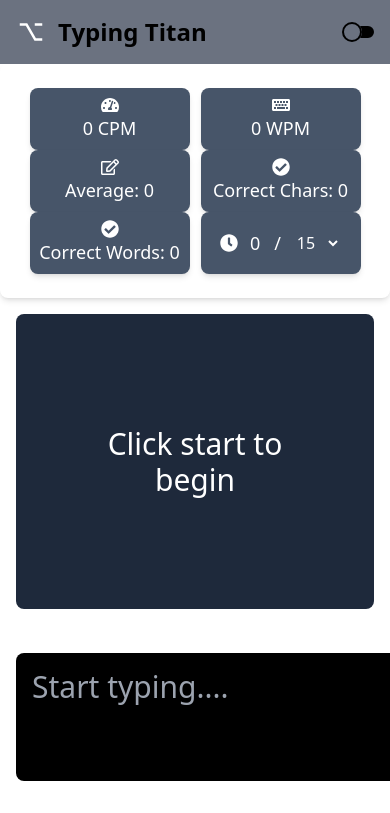
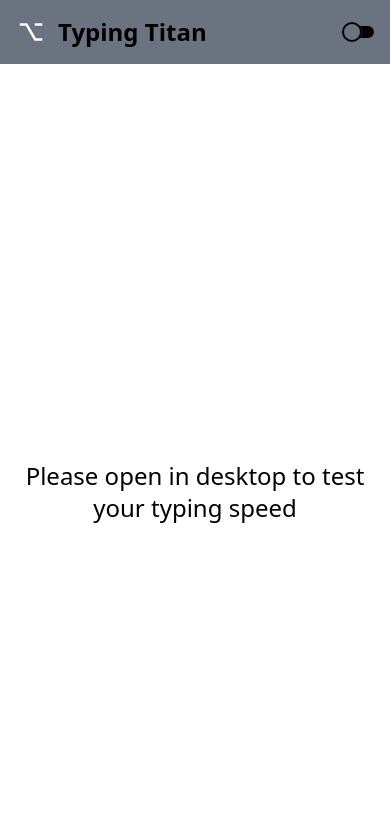
Before and after one commit to Tribhuvan-Web/typing-titans, a React (Vite) app: page / in a window 390 px wide. Shown: the top 813 px of the page. Built offline with nearby package versions, Linux system fonts and the light colour scheme.

Commit message:
Added custom alert & restricted to open in mobile

```diff
--- a/src/App.jsx
+++ b/src/App.jsx
@@ -1,13 +1,42 @@
+import React, { useEffect, useState } from "react";
 import FooterComponent from "./components/FooterComponent";
 import MainComponents from "./components/MainComponents";
 import NavbarComponents from "./components/NavbarComponents";
 
 function App() {
+  const [isMobile, setIsMobile] = useState(false);
+
+  useEffect(() => {
+    const handleResize = () => {
+      setIsMobile(window.innerWidth <= 768); // Mobile view if screen width is less than or equal to 768px
+    };
+
+    window.addEventListener("resize", handleResize);
+    handleResize(); // Initialize check
+
+    return () => {
+      window.removeEventListener("resize", handleResize);
+    };
+  }, []);
+
   return (
     <>
-      <NavbarComponents />
-      <MainComponents />
-      <FooterComponent />
+      {isMobile ? (
+        <>
+          <NavbarComponents />
+          <div className="flex flex-col items-center justify-center h-screen">
+            <h1 className="text-2xl text-center mt-3">
+              Please open in desktop to test your typing speed
+            </h1>
+          </div>
+        </>
+      ) : (
+        <>
+          <NavbarComponents />
+          <MainComponents />
+          <FooterComponent />
+        </>
+      )}
     </>
   );
 }
--- /dev/null
+++ b/src/components/CustomAlert.jsx
@@ -0,0 +1,22 @@
+import React from "react";
+
+const CustomAlert = ({ cpm, wpm, average, onClose }) => {
+  return (
+    <div className="fixed inset-0 bg-gray-800 bg-opacity-75 flex justify-center items-center">
+      <div className="bg-white p-4 rounded-lg shadow-lg text-center">
+        <h2 className="text-2xl font-bold mb-4">Time's Up!</h2>
+        <p className="text-lg mb-2">CPM: {cpm}</p>
+        <p className="text-lg mb-2">WPM: {wpm}</p>
+        <p className="text-lg mb-4">Average: {average}</p>
+        <button
+          onClick={onClose}
+          className="bg-blue-500 text-white py-2 px-4 rounded"
+        >
+          Close
+        </button>
+      </div>
+    </div>
+  );
+};
+
+export default CustomAlert;
--- /dev/null
+++ b/src/components/ErrorComponent.jsx
@@ -0,0 +1,48 @@
+import { Input } from "postcss";
+import React from "react";
+
+const ErrorComponent = ({
+  inputText = "",
+  incorrectIndex,
+  incorrectValue = "",
+}) => {
+  return (
+    <div className="text-3xl flex flex-col items-center mt-4">
+      {incorrectIndex === null ? (
+        <div className="flex justify-center items-center bg-slate-100 p-4 rounded-lg shadow-md">
+          {inputText.split("").map((char, index) => (
+            <span
+              key={index}
+              className={`${
+                index === incorrectIndex
+                  ? "bg-red-200 text-red-500"
+                  : "bg-green-200 text-green-800"
+              } p-1 rounded mx-1`}
+            >
+              {char}
+            </span>
+          ))}
+        </div>
+      ) : (
+        <div className="flex flex-col justify-center  bg-slate-500 p-4 rounded-lg shadow-md">
+          <p className="text-blue-900 mb-2 text-lg font-semibold">
+            There is an error:
+          </p>
+          <p>
+            <span className="font-light text-white">Entered value :</span>
+            <span className="bg-red-200 text-red-500 p-1 rounded-xl mx-1">
+              {inputText[incorrectIndex]}
+            </span>{" "}
+            &nbsp;
+            <span className="font-light text-white">Expected:</span>
+            <span className="bg-red-600 text-white p-2 rounded-lg mx-2">
+              {incorrectValue}
+            </span>
+          </p>
+        </div>
+      )}
+    </div>
+  );
+};
+
+export default ErrorComponent;
--- a/src/components/InputText.jsx
+++ b/src/components/InputText.jsx
@@ -9,7 +9,7 @@
           autoComplete="off"
           name=""
           id=""
-          className="bg-black text-white text-3xl min-w-full h-32 rounded-lg p-4"
+          className="bg-black text-white text-xl min-w-full h-10 rounded-lg p-1"
           value={input}
           onChange={handleInputChange}
           onPaste={handlePaste} // Disable paste
--- a/src/components/MainComponents.jsx
+++ b/src/components/MainComponents.jsx
@@ -3,6 +3,9 @@
 import MetricsDisplay from "./MetricsDisplay";
 import StoryComponent from "./StoryComponent";
 import ButtonComponent from "./ButtonComponent";
+import TimerComponent from "./TimerComponent";
+import ErrorComponent from "./ErrorComponent";
+import CustomAlert from "./CustomAlert";
 
 const MainComponents = () => {
   const [stories, setStories] = useState([]);
@@ -11,9 +14,13 @@
   const [timer, setTimer] = useState(0);
   const [correctWordCount, setCorrectWordCount] = useState(0);
   const [input, setInput] = useState("");
-  const [selectedTime, setSelectedTime] = useState("0"); // default 60 seconds
+  const [selectedTime, setSelectedTime] = useState("15");
+  const [incorrectIndex, setIncorrectIndex] = useState(null);
+  const [incorrectValue, setIncorrectValue] = useState(null);
+  const [showAlert, setShowAlert] = useState(false);
+  const [isTiming, setIsTiming] = useState(false);
+  const intervalId = useRef(null);
   const textAreaRef = useRef(null);
-  const intervalId = useRef(null); // Use ref to store interval ID
   let startTime;
 
   const focusTextArea = () => {
@@ -27,61 +34,49 @@
     alert("No cheating");
   };
 
-  const calculateCPM = () => {
-    return Math.floor((correctCount / timer) * 60);
-  };
-
-  const calculateWPM = () => {
-    return Math.floor((correctWordCount / timer) * 60);
-  };
-
-  const calculateAverage = () => {
-    const cpm = calculateCPM();
-    const wpm = calculateWPM();
-    return (cpm + wpm) / 2;
-  };
-
   const handleInputChange = (event) => {
     const { value } = event.target;
-    let newInput = [...value]; // Copy of the current input
-    const newContent = [...randomStory.content]; // Copy of the story content
-    let count = 0;
+    if (!isTiming) {
+      setIsTiming(true);
+      startTimer();
+    }
+    let correctChars = 0;
+    let errorIndex = null;
+    let errorVal = null;
     let wordCount = 0;
-    let correct = true; // Flag to stop further iterations if wrong key is pressed
-
-    if (randomStory) {
-      for (let i = 0; i < newInput.length; i++) {
-        if (!correct) {
-          newInput[i] = ""; // Clear the wrong character input
-          continue;
+    for (let i = 0; i < value.length; i++) {
+      if (value[i] === randomStory?.content[i]) {
+        correctChars++;
+        if (value[i] === " ") {
+          wordCount++;
         }
-        if (newInput[i] === newContent[i]) {
-          count++;
-          if (newInput[i] === " ") {
-            wordCount++;
-          }
-        } else {
-          correct = false; // Stop further correct counting
-          break;
-        }
+      } else {
+        errorVal = randomStory?.content[i];
+        errorIndex = i;
+        break;
       }
     }
-
-    setInput(newInput.join("")); // Update the state with the new input
-    setCorrectCount(count);
+    setInput(value);
+    setCorrectCount(correctChars);
     setCorrectWordCount(wordCount);
+    setIncorrectValue(errorVal);
+    setIncorrectIndex(errorIndex);
+    if (correctChars === randomStory?.content.length) {
+      clearInterval(intervalId.current);
+      setIsTiming(false);
+    }
   };
 
   const startTimer = () => {
-    clearInterval(intervalId.current); // Clear previous interval if exists
-    setTimer(0); // Reset timer to 0
+    clearInterval(intervalId.current);
+    setTimer(0);
     startTime = new Date();
     intervalId.current = setInterval(() => {
       const elapsedTime = getTimerTime();
       setTimer(elapsedTime);
-      // Check if the elapsed time matches the selected time
       if (elapsedTime >= selectedTime) {
         clearInterval(intervalId.current);
+        setShowAlert(true);
       }
     }, 1000);
   };
@@ -94,6 +89,28 @@
     setSelectedTime(event.target.value);
   };
 
+  const handleTimeUp = () => {
+    setIsTiming(false);
+  };
+
+  const calculateCPM = () => {
+    const minutes = timer / 60;
+    if (minutes > 0) {
+      return Math.floor(correctCount / minutes);
+    } else {
+      return 0;
+    }
+  };
+
+  const calculateWPM = () => {
+    const minutes = timer / 60;
+    if (minutes > 0) {
+      return Math.floor(correctWordCount / minutes);
+    } else {
+      return 0;
+    }
+  };
+
   useEffect(() => {
     const fetchStories = async () => {
       try {
@@ -104,9 +121,7 @@
         console.error("Error fetching data", error);
       }
     };
-
     fetchStories();
-
     return () => {
       clearInterval(intervalId.current); // Cleanup interval on unmount
     };
@@ -123,12 +138,27 @@
     return Math.floor(Math.random() * (max - min + 1)) + min;
   };
 
+  const calculateAverage = () => {
+    const cpm = calculateCPM();
+    const wpm = calculateWPM();
+    return (cpm + wpm) / 2;
+  };
+
   return (
     <>
+      {showAlert && (
+        <CustomAlert
+          cpm={calculateCPM()}
+          wpm={calculateWPM()}
+          average={calculateAverage()}
+          onClose={() => setShowAlert(false)}
+        />
+      )}
+      <TimerComponent selectedTime={selectedTime} onTimeUp={handleTimeUp} />
       <MetricsDisplay
-        cpm={!calculateCPM() ? 0 : calculateCPM()}
-        wpm={!calculateWPM() ? 0 : calculateWPM()}
-        average={!calculateAverage() ? 0 : calculateAverage()}
+        cpm={calculateCPM()}
+        wpm={calculateWPM()}
+        average={calculateAverage()}
         correctCount={correctCount}
         correctWordCount={correctWordCount}
         timer={timer}
@@ -136,6 +166,11 @@
         handleSelectChange={handleSelectChange}
       />
       <StoryComponent randomStory={randomStory} />
+      <ErrorComponent
+        inputText={input}
+        incorrectIndex={incorrectIndex}
+        incorrectValue={incorrectValue}
+      />
       <div className="mt-3 p-4">
         <InputText
           textAreaRef={textAreaRef}
--- a/src/components/MetricsDisplay.jsx
+++ b/src/components/MetricsDisplay.jsx
@@ -15,7 +15,7 @@
   correctWordCount,
   timer,
   selectedTime,
-  setSelectedTime,
+  handleSelectChange,
 }) => {
   return (
     <div className="flex flex-wrap justify-around text-white p-6 rounded-lg shadow-md">
@@ -47,25 +47,28 @@
             name="timer-select"
             id="timer-select"
             value={selectedTime}
-            onChange={(e) => setSelectedTime(e.target.value)}
+            onChange={(e) => handleSelectChange(e)}
             className="bg-slate-600 text-white flex flex-col"
           >
-            <option value={15} className="text-white bg-slate-600">
+            <option value="5" className="text-white bg-slate-600">
+              5
+            </option>
+            <option value="15" className="text-white bg-slate-600">
               15
             </option>
-            <option value={30} className="text-white bg-slate-600">
+            <option value="30" className="text-white bg-slate-600">
               30
             </option>
-            <option value={60} className="text-white bg-slate-600">
+            <option value="60" className="text-white bg-slate-600">
               60
             </option>
-            <option value={90} className="text-white bg-slate-600">
+            <option value="90" className="text-white bg-slate-600">
               90
             </option>
-            <option value={120} className="text-white bg-slate-600">
+            <option value="120" className="text-white bg-slate-600">
               120
             </option>
-            <option value={300} className="text-white bg-slate-600">
+            <option value="300" className="text-white bg-slate-600">
               300
             </option>
           </select>
--- /dev/null
+++ b/src/components/TimerComponent.jsx
@@ -0,0 +1,36 @@
+import React, { useEffect, useRef, useState } from "react";
+
+const TimerComponent = ({ selectedTime, onTimeUp }) => {
+  const [timer, setTimer] = useState(0);
+  const intervalId = useRef(null);
+  let startTime = useRef(null);
+
+  useEffect(() => {
+    startTimer();
+    return () => {
+      clearInterval(intervalId.current);
+    };
+  }, [selectedTime]);
+
+  const startTimer = () => {
+    clearInterval(intervalId.current);
+    setTimer(0);
+    startTime.current = new Date();
+    intervalId.current = setInterval(() => {
+      const elapsedTime = getTimerTime();
+      setTimer(elapsedTime);
+      if (elapsedTime >= selectedTime) {
+        clearInterval(intervalId.current);
+        onTimeUp();
+      }
+    }, 1000);
+  };
+
+  const getTimerTime = () => {
+    return Math.floor((new Date() - startTime.current) / 1000);
+  };
+
+  return;
+};
+
+export default TimerComponent;
```
Also changed, not shown: src/components/Demo.jsx (added).
